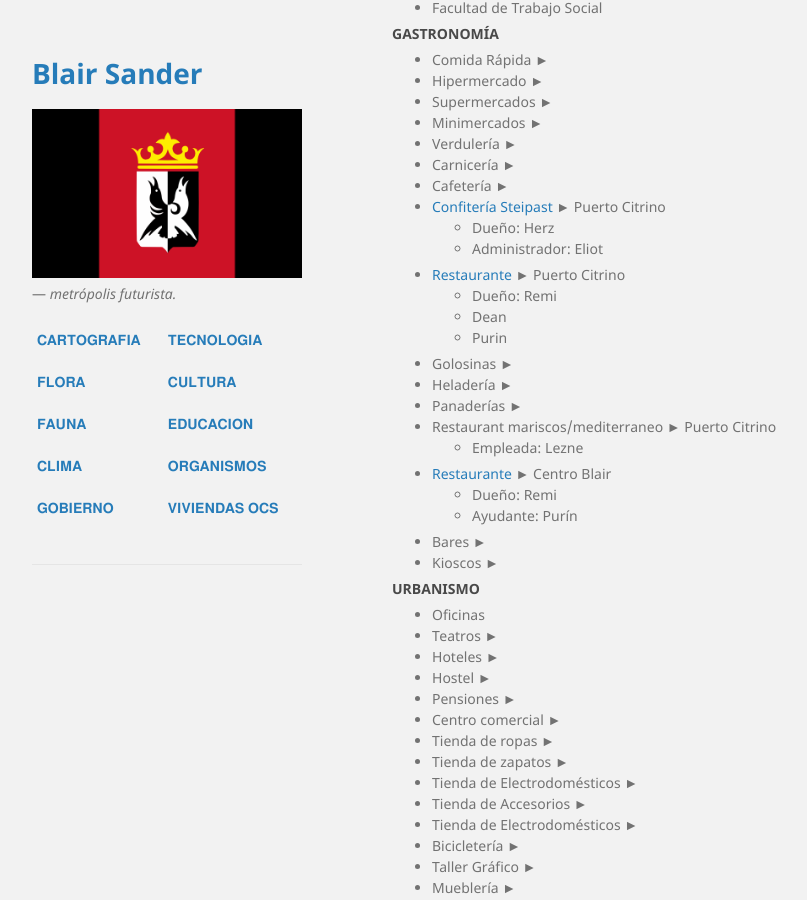
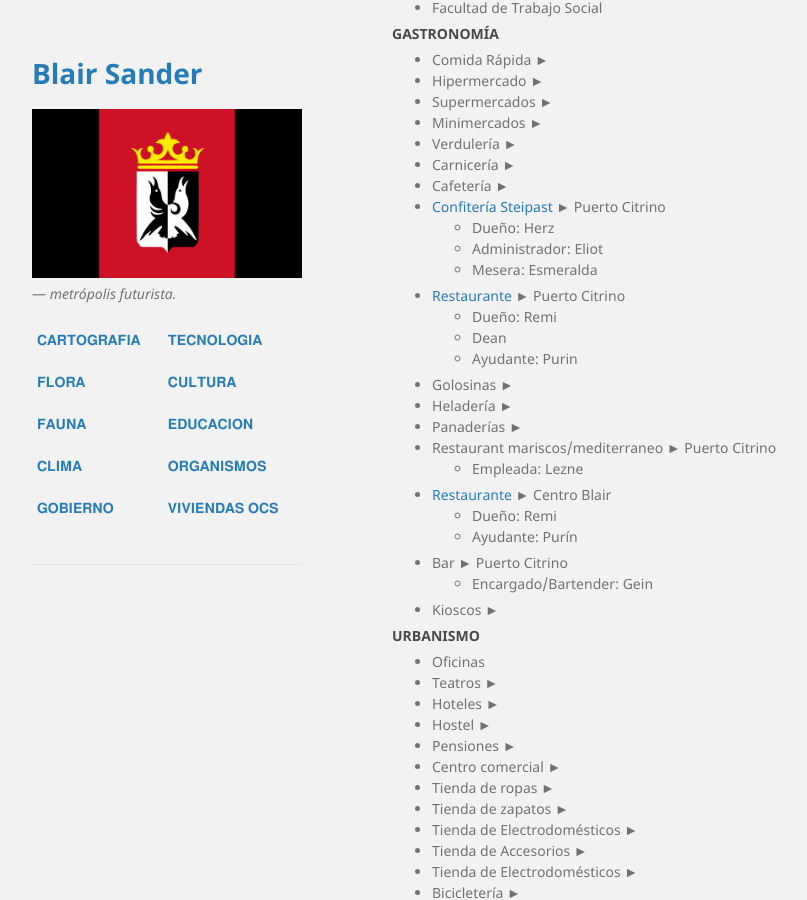
Before and after one commit to BlairSander/ciudad, a Jekyll site: the page built from organismos.md, in a window 1280 px wide and 900 px high, scrolled down 895 px. Shown: the whole window, without its empty margins (178-985 px from the left). Built offline with Jekyll 4.4.1, drawn with Linux system fonts in a browser that asks for light colours.

Commit message:
Update organismos.md

```diff
--- a/organismos.md
+++ b/organismos.md
@@ -54,10 +54,11 @@ ORGANISMO ► PERSONAJES ► MUNICPIO
 - [Confitería Steipast](https://blairsander.github.io/ciudad/steipast.html) ► Puerto Citrino
     - Dueño: Herz
     - Administrador: Eliot
+    - Mesera: Esmeralda
 - [Restaurante](https://blairsander.github.io/ciudad/restaurantedemi.html) ► Puerto Citrino
    - Dueño: Remi
    - Dean
-   - Purin
+   - Ayudante: Purin
 - Golosinas ►
 - Heladería ►
 - Panaderías ►
@@ -66,7 +67,8 @@ ORGANISMO ► PERSONAJES ► MUNICPIO
 - [Restaurante](https://blairsander.github.io/ciudad/restauranteremi.html) ► Centro Blair
    - Dueño: Remi
    - Ayudante: Purín
-- Bares ►
+- Bar ► Puerto Citrino
+   - Encargado/Bartender: Gein
 - Kioscos ►
 
 <h4>URBANISMO</h4>
```
